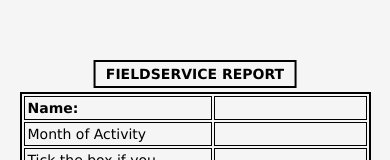
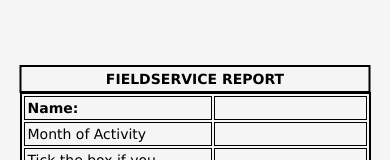
Before and after one commit to Yell0w-Man/field-service_report, a plain HTML site: page index.html in a window 390 px wide. Shown: the part 230-390 px from the top of the page. Drawn offline with Linux system fonts and the light colour scheme.

Commit message:
modified responsiveness

```diff
--- a/index.css
+++ b/index.css
@@ -5,17 +5,31 @@ body {
     font-family: Arial, sans-serif;
     background-color: #f5f5f5;
 }
-.caps{
+    .caps {
         border: 2px solid #000;
         position: absolute;
-    top: 8%;
+        top: 9.5%;
         left: 50%;
         font-weight: bold;
         padding-top: 4px;
         padding-bottom: 4px;
-    transform: translate(-50%,-50%);
-    width: 51%;
+        transform: translate(-50%, -50%);
+        width: 51.3%; /* Adjust the width to match the table on all devices */
+        box-sizing: border-box; /* Ensures padding is included in the total width */
     }
+
+    @media (max-width: 768px) { /* For tablets and smaller devices */
+        .caps {
+            width: 70%; /* Adjust as needed for smaller screens */
+        }
+    }
+
+    @media (max-width: 480px) {
+        .caps{
+            width: 90%;
+        }
+       }
+
 .responsive-table{
     width: 80%;
     margin-top: 0;
```
Lines whose indentation alone changed are shown as unchanged.
